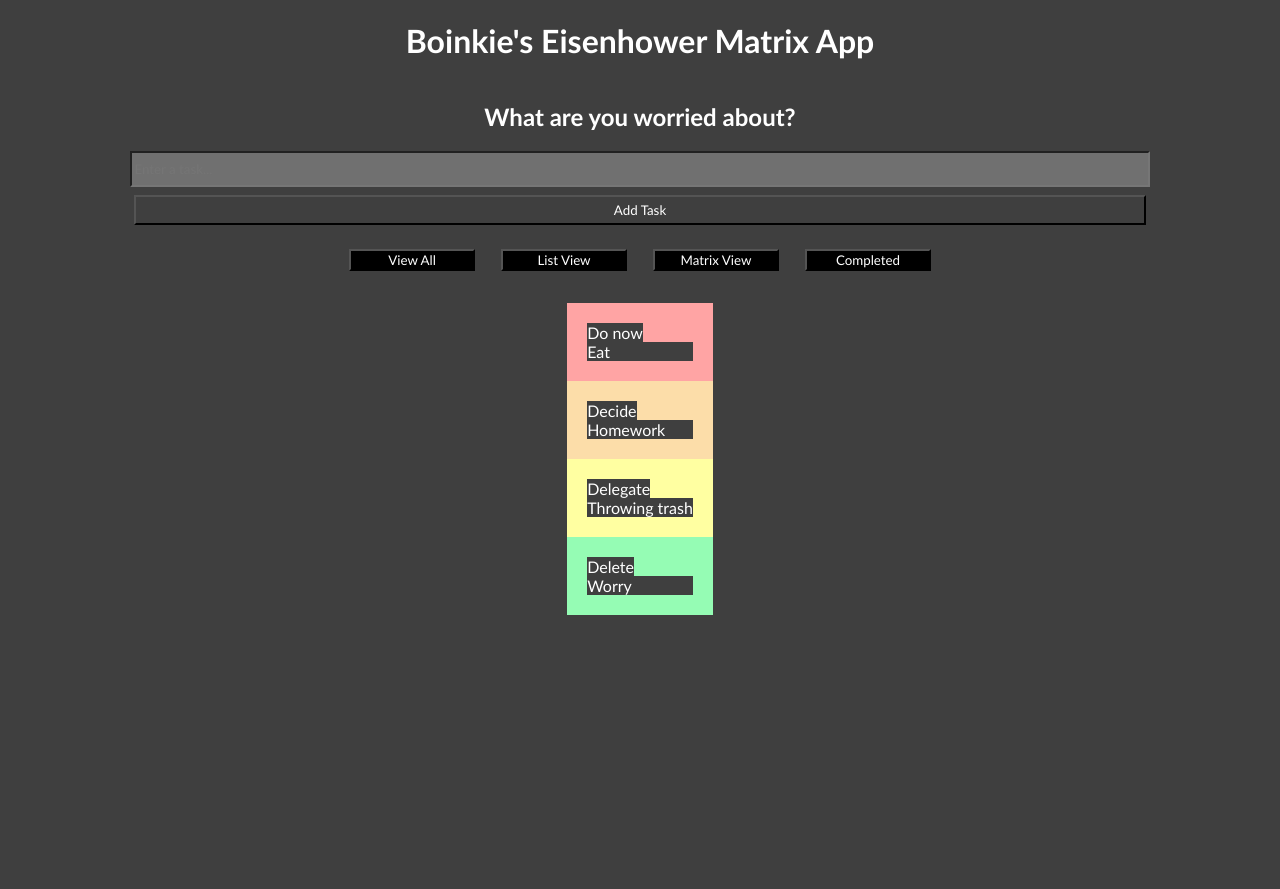
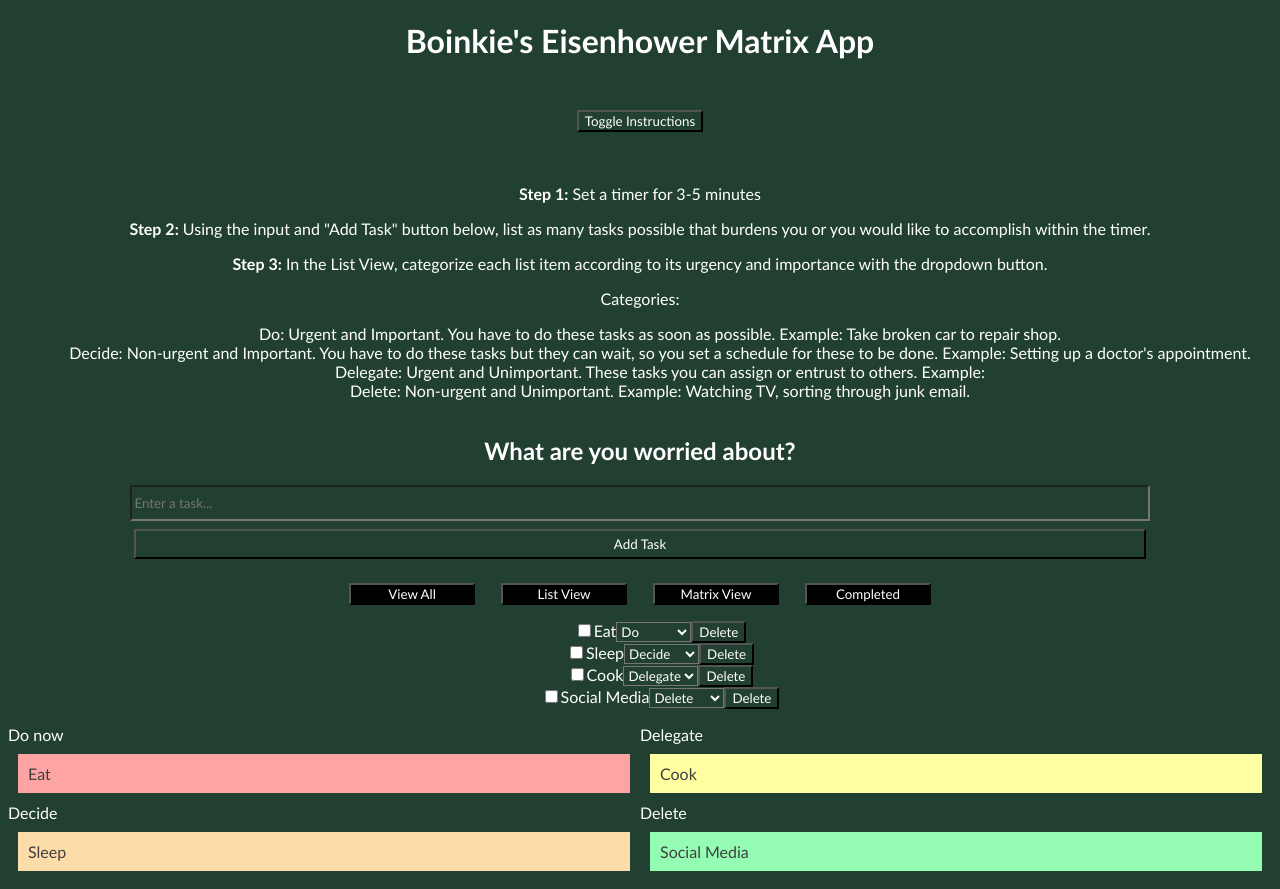
Before and after one commit to gvc222/eisenhower-matrix, a React (Create React App) app: page / in a window 1280 px wide. Before the commit the page ends 800 px from the top, so only its background shows below. Built offline with nearby package versions, Linux system fonts and the light colour scheme.

Commit message:
functional demo before more CSS styling!

```diff
--- a/src/App.css
+++ b/src/App.css
@@ -1,20 +1,17 @@
 * {
-    background-color: #3f3f3f;
+    background-color: #224031;
     color: white;
     font-family:'Gill Sans', 'Gill Sans MT', Calibri, 'Trebuchet MS', sans-serif;
 }
 
-.appTitle, .filters {
+.appTitle, .filters, .appTitle, .filters, .listView, .form-container, .completed-list, .instructions {
     display: flex;
     justify-content: center;
     align-items: center;
 }
 
 .listView {
-    display: flex;
     flex-direction: column;
-    justify-content: center;
-    align-items: center;
 }
 .matrix {
     display: grid;
@@ -23,7 +20,7 @@
     align-items: center;
     margin: auto;
     padding: auto;
-
+    grid-template-columns: repeat(2, 1fr);
 }
 
 .matrix ul {
@@ -31,6 +28,9 @@
     padding: 10px;
 }
 
+.matrix li {
+    color:#3f3f3f;
+}
 .do {
     background-color: rgb(255, 164, 164);
 }
@@ -45,11 +45,6 @@
 
 .delete {
     background-color: rgb(149, 252, 180);
-}
-
-.box {
-    width: 100%;
-    height: 100%;
 }
 
 li {
@@ -67,7 +62,6 @@ li {
 .form-container input {
     width: 80%;
     height: 30px;
-    background-color: #c3c3c360;
 }
 
 .form-container button {
@@ -83,3 +77,40 @@ li {
     margin-right: 1vw;
     background-color: black;
 }
+
+.completed-list {
+    display: flex;
+
+}
+
+
+.matrix-row {
+    display: flex;
+    justify-content: space-between;
+    width: 100%;
+}
+
+.matrix-column {
+    flex: 1;
+}
+
+
+.steps-container {
+    display: flex;
+    justify-content: center;
+    align-items: center;
+    flex-direction: column;
+    margin-top: 1rem;
+}
+
+div .steps-container {
+    background-color: black;
+}
+
+.instructions {
+    display: flex;
+    justify-content: center;
+    align-items: center;
+    flex-direction: column;
+    text-align: center;
+}
--- a/src/App.js
+++ b/src/App.js
@@ -1,20 +1,21 @@
 import './App.css'
-import React, { useState } from 'react';
+import React, { useState, useRef } from 'react';
 import { Form } from './components/Form';
 import { Filters } from './components/Filters';
 import { Matrix } from './components/Matrix';
 import { ListView } from './components/ListView';
-// import { MatrixView } from './components/MatrixView';
+import { Instructions } from './components/Instructions';
 import { CompletedTasks } from './components/CompletedTasks';
-
-//Filter list object
-
-//Get keys of Filter list Object
 
 function App() {
 
   //tracking state of list items
-  const [tasks, setTasks] = useState([]);
+  const [tasks, setTasks] = useState([
+    {id: 1, task: 'Eat', category: 'do'},
+    {id: 2, task: 'Sleep', category: 'decide'},
+    {id: 3, task: 'Cook', category: 'delegate'},
+    {id: 4, task: 'Social Media', category: 'delete'}
+  ]);
   // tracking filter view
   const [filter, setFilter] = useState('all')
   const [ checkedTasks, setCheckedTasks ] = useState([])
@@ -23,11 +24,14 @@ function App() {
     setFilter(filter);
   }
 
+  const checkedTasksRef = useRef([]);
   const handleCheckboxChange = (index) => {
-    setCheckedTasks(prevState => prevState.includes(index)
-      ? prevState.filter(item => item !== index)
-      : [...prevState, index]
-    );
+    // console.log(`Checkbox clicked for index ${index}`)
+    checkedTasksRef.current = checkedTasksRef.current.includes(index)
+      ? checkedTasksRef.current.filter(item => item !== index)
+      : [...checkedTasksRef.current, index];
+
+    setCheckedTasks(checkedTasksRef.current); // Update the state with the current ref value
   }
 const handleCategoryChange = (taskId, newCategory) => {
     setTasks(prevTasks =>
@@ -55,15 +59,17 @@ const handleCategoryChange = (taskId, newCategory) => {
             handleCategoryChange={handleCategoryChange}
             handleCheckboxChange={handleCheckboxChange}
             handleDeleteButtonClick={handleDeleteButtonClick}
+            checkedTasks={checkedTasks}
           />
         )
       case 'matrix':
         return (
-          <Matrix />
-          // <MatrixView tasks={filtered} />
+          <Matrix tasks={filtered}/>
+
         )
       case 'completed':
-        return <CompletedTasks tasks={checkedTasks}/>
+        const completedTasks = tasks.filter((_, index) => checkedTasksRef.current.includes(index))
+        return <CompletedTasks tasks={completedTasks} checkedTasks={checkedTasksRef.current}/>
       default:
         return(
         <div>
@@ -72,8 +78,9 @@ const handleCategoryChange = (taskId, newCategory) => {
             handleCategoryChange={handleCategoryChange}
             handleCheckboxChange={handleCheckboxChange}
             handleDeleteButtonClick={handleDeleteButtonClick}
+            checkedTasks={checkedTasks}
           />
-          <Matrix />
+          <Matrix tasks={filtered}/>
         </div>
         )
     }
@@ -83,6 +90,8 @@ const handleCategoryChange = (taskId, newCategory) => {
   return (
     <div className="app">
       <h1 className='appTitle'>Boinkie's Eisenhower Matrix App</h1>
+
+      <Instructions />
       <Form addTask={(task) => setTasks([...tasks, task])}/>
 
       <Filters handleFilterChange={handleFilterChange} handleCategoryChange={handleCategoryChange}/>
--- a/src/components/CompletedTasks.js
+++ b/src/components/CompletedTasks.js
@@ -2,10 +2,10 @@ import React from 'react'
 
 export const CompletedTasks = ({tasks}) => {
   return (
-    <ul>
-      {tasks.map((index) => (
+    <ul className='completed-list'>
+      {tasks.map((task, index) => (
         <li key={index}>
-          <label>{tasks[index].task}</label>
+          <label>{task.task}</label>
         </li>
       ))}
     </ul>
--- /dev/null
+++ b/src/components/Instructions.js
@@ -0,0 +1,44 @@
+import React, { useState } from 'react'
+
+export const Instructions = () => {
+    const [showInstructions, setShowInstructions] = useState('true')
+    const toggleInstructions = () => {
+        setShowInstructions(!showInstructions);
+    }
+
+  return (
+    <div className='instructions'>
+        <h2>
+            <button value="toggle" onClick={toggleInstructions}>
+                Toggle Instructions
+            </button>
+        </h2>
+        {(showInstructions)
+        ?
+        (
+            <div className='steps-container'>
+                <div className='steps'>
+                <p><strong>Step 1:</strong> Set a timer for 3-5 minutes</p>
+                <p><strong>Step 2:</strong> Using the input and "Add Task" button below, list as many tasks possible that burdens you or you would like to accomplish within the timer.</p>
+                <p><strong>Step 3:</strong> In the List View, categorize each list item according to its urgency and importance with the dropdown button.
+                <p>Categories:
+                    <ul>
+                    <li>Do: Urgent and Important. You have to do these tasks as soon as possible. Example: Take broken car to repair shop.</li>
+                    <li>Decide: Non-urgent and Important. You have to do these tasks but they can wait, so you set a schedule for these to be done. Example: Setting up a doctor's appointment.</li>
+                    <li>Delegate: Urgent and Unimportant. These tasks you can assign or entrust to others. Example: </li>
+                    <li>Delete: Non-urgent and Unimportant. Example: Watching TV, sorting through junk email.</li>
+                    </ul>
+                    </p>
+                </p>
+                </div>
+            </div>
+        )
+        :
+        (
+            null
+        )
+    }
+
+    </div>
+  )
+}
--- a/src/components/ListView.js
+++ b/src/components/ListView.js
@@ -5,6 +5,7 @@ export const ListView = ({
   handleCheckboxChange,
   handleDeleteButtonClick,
   handleCategoryChange,
+  checkedTasks
 }) => {
   return (
     <ul className="listView">
@@ -12,14 +13,14 @@ export const ListView = ({
         <li key={index}>
           <input
             type="checkbox"
-            checked={task.checked}
+            checked={checkedTasks.includes(index)}
             onChange={() => handleCheckboxChange(index)}
           />
           <label>{task.task}</label>
           <select
             name="category"
             value={task.category}
-            onChange={(e) => handleCategoryChange(e, index)}
+            onChange={(e) => handleCategoryChange(task.id, e.target.value)}
           >
             <option value="do">Do</option>
             <option value="decide">Decide</option>
--- a/src/components/Matrix.js
+++ b/src/components/Matrix.js
@@ -1,36 +1,56 @@
-import React from 'react'
+import React from 'react';
 
-export const Matrix = () => {
+export const Matrix = ({ tasks }) => {
+  const doTasks = tasks.filter(task => task.category === 'do');
+  const decideTasks = tasks.filter(task => task.category === 'decide');
+  const delegateTasks = tasks.filter(task => task.category === 'delegate');
+  const deleteTasks = tasks.filter(task => task.category === 'delete');
+
   return (
     <div className='matrix'>
-        <div className="do box">
-        <ul className='do'>
+      <div className="matrix-row">
+        <div className="matrix-column">
           <label>Do now</label>
-          <li>Eat</li>
-        </ul>
+          <ul className='do'>
+            {doTasks.map((task) =>
+              <li className='do' key={task.id}>{task.task}</li>
+            )}
+          </ul>
+
+          <label>Decide</label>
+          <ul className='decide'>
+            {decideTasks.map((task) =>
+              <li className='decide' key={task.id}>{task.task}</li>
+            )}
+          </ul>
         </div>
 
-        <div className="decide box">
-        <ul className='decide'>
-          <label>Decide</label>
-          <li>Homework</li>
-        </ul>
+
+
+
+      </div>
+
+      <div className="matrix-row">
+        <div className="matrix-column">
+          <label>Delegate</label>
+          <ul className='delegate'>
+            {delegateTasks.map((task) =>
+              <li className='delegate' key={task.id}>{task.task}</li>
+            )}
+          </ul>
+
+          <label>Delete</label>
+          <ul className='delete'>
+            {deleteTasks.map((task) =>
+              <li className='delete' key={task.id}>{task.task}</li>
+            )}
+          </ul>
         </div>
 
-        <div className="delegate box">
-        <ul className='delegate'>
-          <label>Delegate</label>
-          <li>Throwing trash</li>
-        </ul>
-        </div>
 
-        <div className="delete box">
-        <ul className='delete'>
-          <label>Delete</label>
-          <li>Worry</li>
-        </ul>
-        </div>
+
 
       </div>
+    </div>
   )
 }
```
Also changed, not shown: src/components/Lists.js (deleted, +0 -56 lines), src/components/MatrixView.js (deleted, +0 -9 lines).
